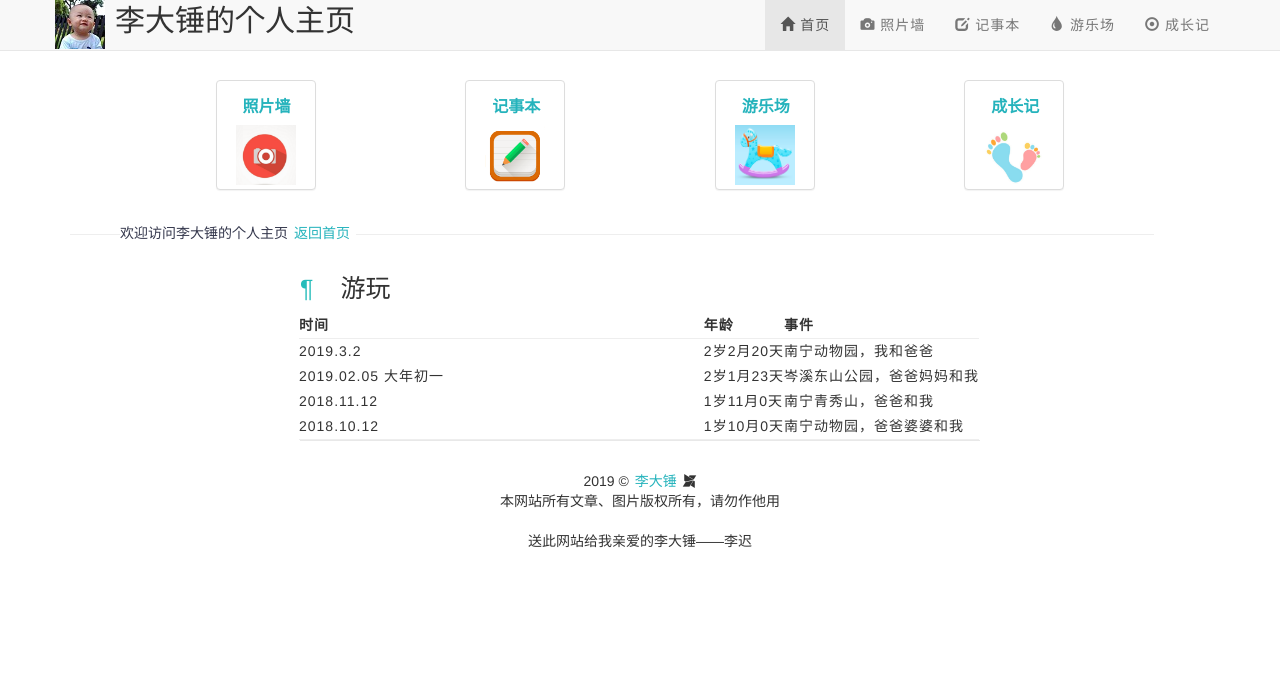
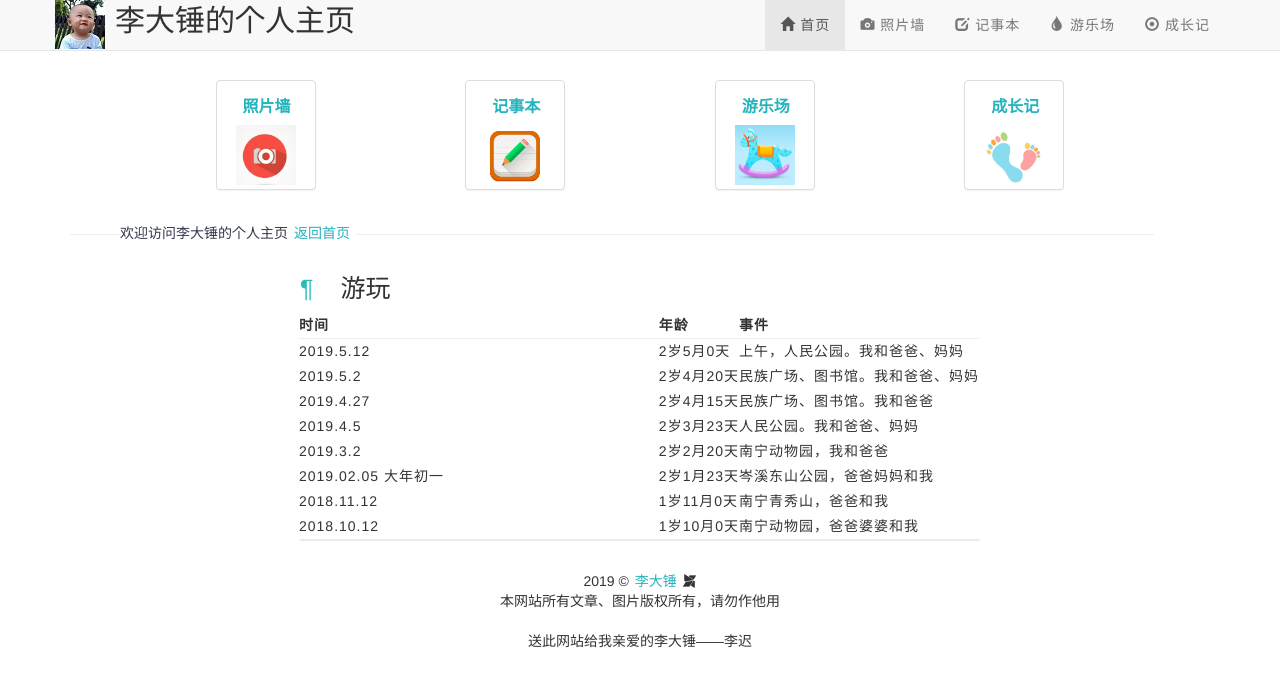
Before and after one commit to lidch/lidch.github.io, a Jekyll site: the page built from grow/play.html, in a window 1280 px wide. Shown: the top 687 px of the page. Built offline with Jekyll 4.4.1, drawn with Linux system fonts in a browser that asks for light colours; nearby versions of some CDN libraries; comment, search, counter and statistics services are not loaded.

Commit message:
update.
Signed-off-by: lidch <lidch@latelee.org>

```diff
--- a/grow/play.html
+++ b/grow/play.html
@@ -16,6 +16,43 @@ layout: default
     </thread>
 
     <tbody>
+        <tr>
+            <td>2019.5.12</td>
+            <td>
+                <script type="text/javascript">
+                ret = getNeedAge("2019.5.12"); document.write(ret);
+                </script>
+            </td>
+            <td>上午，人民公园。我和爸爸、妈妈</td>
+        </tr>
+        <tr>
+            <td>2019.5.2</td>
+            <td>
+                <script type="text/javascript">
+                ret = getNeedAge("2019.5.2"); document.write(ret);
+                </script>
+            </td>
+            <td>民族广场、图书馆。我和爸爸、妈妈</td>
+        </tr>
+
+        <tr>
+            <td>2019.4.27</td>
+            <td>
+                <script type="text/javascript">
+                ret = getNeedAge("2019.4.27"); document.write(ret);
+                </script>
+            </td>
+            <td>民族广场、图书馆。我和爸爸</td>
+        </tr>
+        <tr>
+            <td>2019.4.5</td>
+            <td>
+                <script type="text/javascript">
+                ret = getNeedAge("2019.4.5"); document.write(ret);
+                </script>
+            </td>
+            <td>人民公园。我和爸爸、妈妈</td>
+        </tr>
         <tr>
             <td>2019.3.2</td>
             <td>
```
Also changed, not shown: grow/growup.html (+23 -0 lines).
